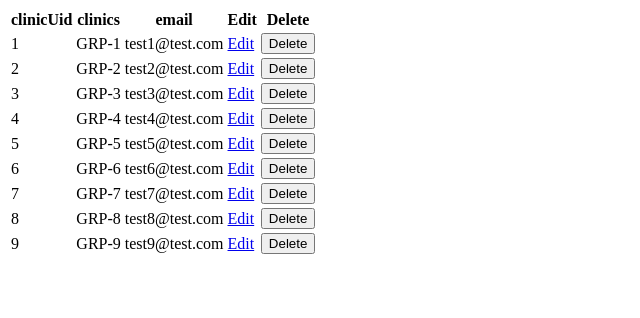
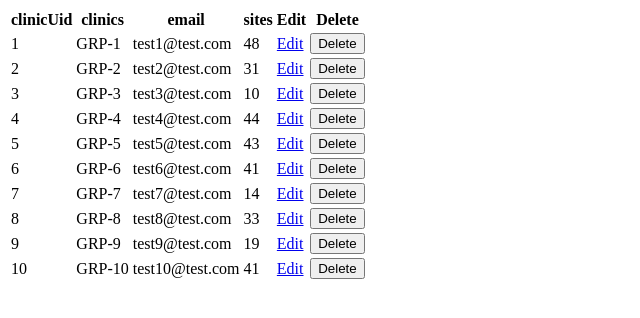
Before and after one commit to RHM-rchu/react-boilerplate, a React app: page / in a window 1280 px wide. Shown: the top 318 px of the page, without its empty margins (0-640 px from the left). Built offline with nearby package versions, Linux system fonts and the light colour scheme.

Commit message:
stage 3: adding redux. Using reducers and setting a dummy function for state

```diff
--- a/src/components/App.js
+++ b/src/components/App.js
@@ -4,39 +4,14 @@ import ClinicList from "./ClinicList"
 
 /**
  *
- * List users
+ * List Clinics
  *
  */
 export default class app extends React.Component {
-  /**
-   *
-   * Constructor
-   *
-   * @param props
-   */
-  constructor(props) {
-    super(props)
-
-    /* need to query db for clinics here */
-    const clinics = []
-    for (let i=1; i<10; i++) {
-      clinics.push({
-        clinicUid: i,
-        clinic: `GRP-${i}`,
-        email: `test${i}@test.com`
-      })
-    }
-
-    this.state = {
-      clinics: clinics,
-    }
-
-  }
-
 
   render() {
     return (
-      <ClinicList clinics={this.state.clinics}/>
+      <ClinicList />
     )
   }
 
--- a/src/components/ClinicList.js
+++ b/src/components/ClinicList.js
@@ -1,13 +1,14 @@
 import React from "react"
+import { connect } from "react-redux"
 import PropTypes from 'prop-types'
 import ClinicListElement from "./ClinicListElement"
 
 /**
  *
- * Display User component
+ * Display Table for Clinics component
  *
  */
-export default class ClinicList extends React.Component {
+class ClinicList extends React.Component {
   render() {
     return (
       <table>
@@ -16,6 +17,7 @@ export default class ClinicList extends React.Component {
             <th>clinicUid</th>
             <th>clinics</th>
             <th>email</th>
+            <th>sites</th>
             <th>Edit</th>
             <th>Delete</th>
           </tr>
@@ -31,7 +33,16 @@ export default class ClinicList extends React.Component {
     )
   }
 }
-// prop checks
-ClinicList.propTypes = {
-  clinics: PropTypes.array.isRequired,
+
+
+
+function mapStateToProps(state) {
+  ClinicList.propTypes = {
+    clinics: PropTypes.array.isRequired,
+  }
+  return ({
+    clinics: state.clinics
+  })
 }
+
+export default connect(mapStateToProps)(ClinicList)
--- a/src/components/ClinicListElement.js
+++ b/src/components/ClinicListElement.js
@@ -3,7 +3,7 @@ import PropTypes from 'prop-types'
 
 /**
  *
- * Display User list
+ * return Clinic row
  *
  */
 export default class ClinicListElement extends React.Component {
@@ -14,6 +14,7 @@ export default class ClinicListElement extends React.Component {
         <td>{clinic.clinicUid}</td>
         <td>{clinic.clinic}</td>
         <td>{clinic.email}</td>
+        <td>{clinic.rand}</td>
         <td><a href={'/clinic/' + clinic.clinicUid}>Edit</a></td>
         <td><button data-id={clinic.clinicUid}>Delete</button></td>
       </tr>
--- a/src/index.js
+++ b/src/index.js
@@ -1,8 +1,31 @@
 import React from "react"
 import { render } from "react-dom"
+import { Provider } from "react-redux"
+import { createStore } from "redux"
+import { reducers } from "./reducers/index"
 import App from "./components/App"
 
+
+/* need to query db for clinics here */
+let clinics = []
+for (let i=1; i<=10; i++) {
+  clinics.push({
+    clinicUid: i,
+    clinic: `GRP-${i}`,
+    email: `test${i}@test.com`,
+    rand: Math.floor(Math.random() * (50 - 10 + 1)) + 10,
+  })
+}
+
+const initialState = {
+  clinics: clinics,
+}
+
+const store = createStore(reducers, initialState)
+
 render(
-  <App/>,
+  <Provider store={store}>
+    <App/>
+  </Provider>,
   document.getElementById('app')
 )
--- /dev/null
+++ b/src/reducers/index.js
@@ -0,0 +1,3 @@
+export function reducers (state, action) {
+  return state
+}
```
